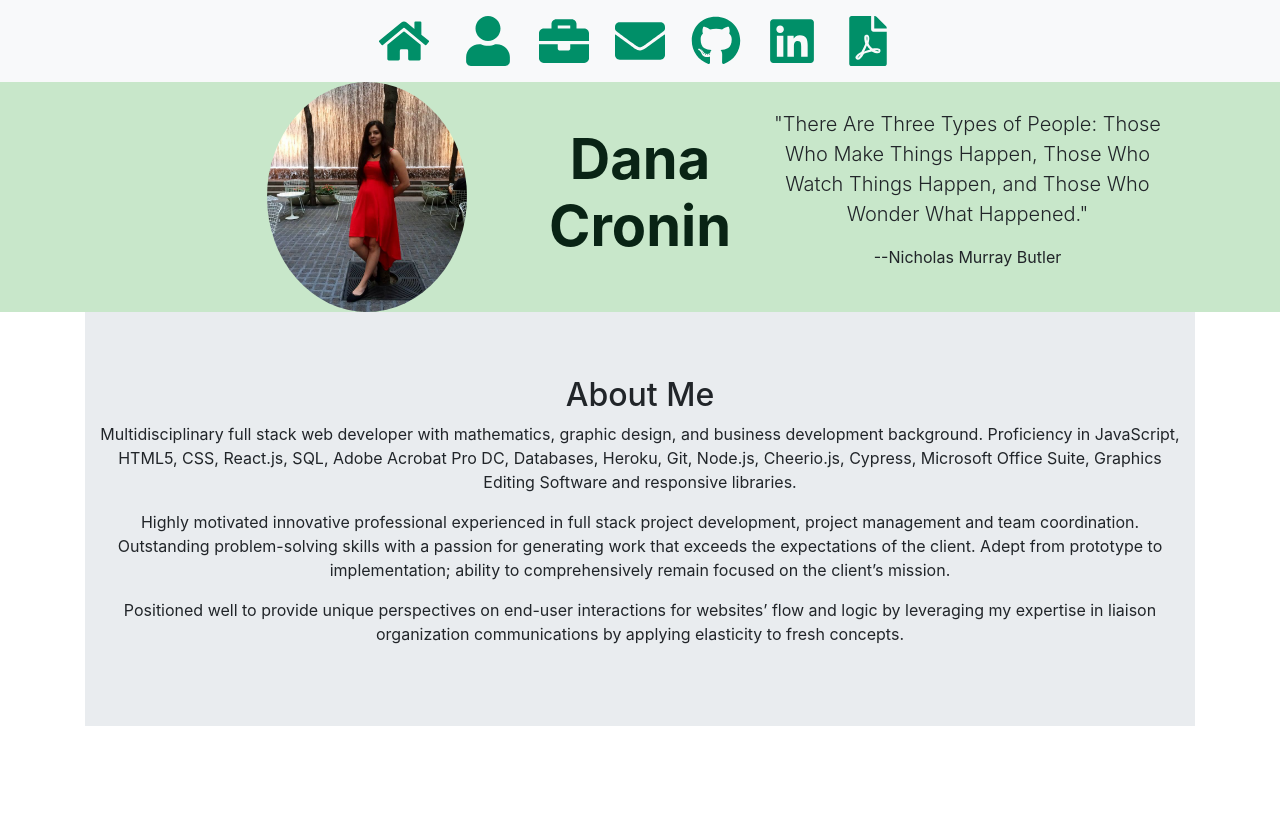
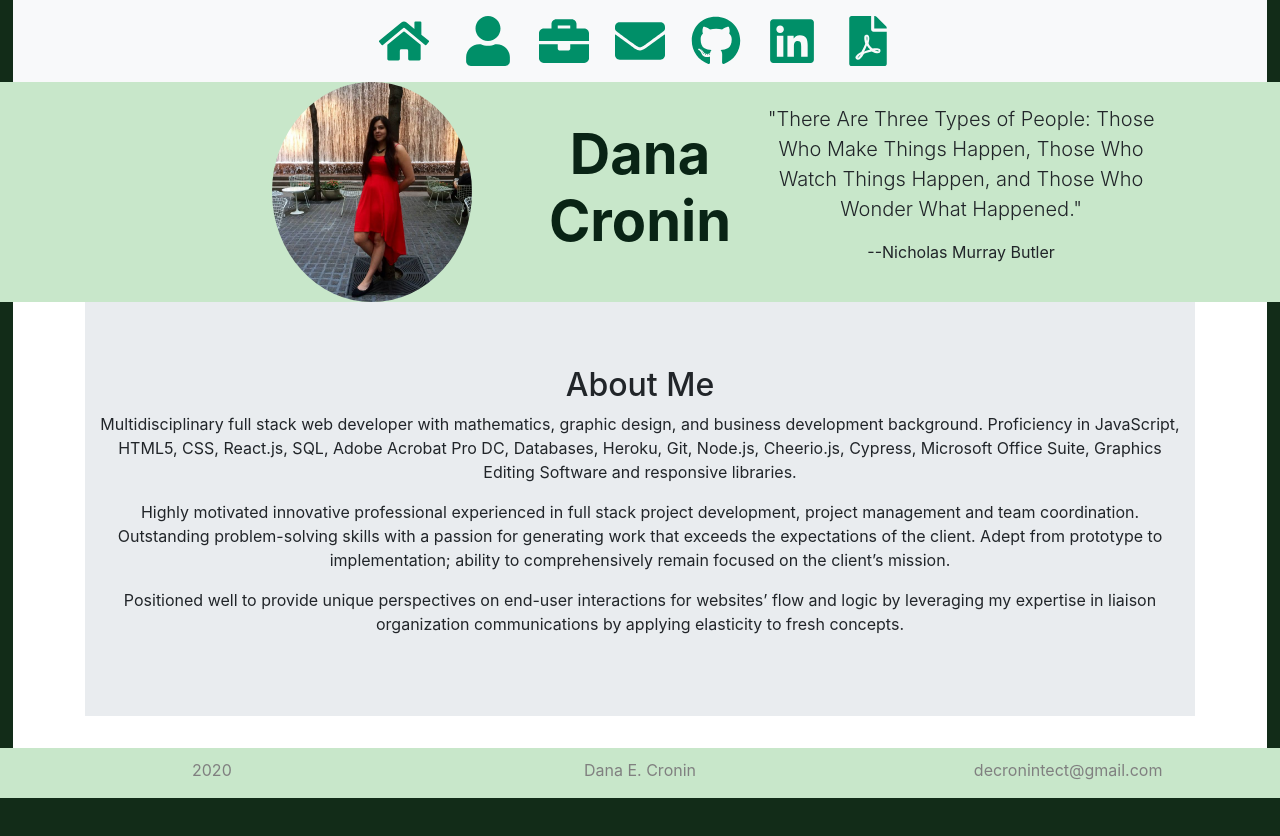
Before and after one commit to DECronin/decronin-reacttech, a React (Create React App) app: page /about in a window 1280 px wide. Shown: the top 836 px of the page. After the commit the page ends 800 px from the top, so only its background shows below. Built offline with nearby package versions, Linux system fonts and the light colour scheme.

Commit message:
styling technicalities of portfolio page

```diff
--- a/src/App.css
+++ b/src/App.css
@@ -3,4 +3,10 @@
 }
 body{
   background-attachment: fixed;
+  margin: 0px !important;
 }
+html{
+  width: 100% !important;
+  padding: 0 1% 0 1% !important;
+  background-color: rgb(18, 44, 24);
+}
--- a/src/App.js
+++ b/src/App.js
@@ -6,6 +6,7 @@ import Projects from './comonents/Projects';
 import Bio from './comonents/Bio';
 import Header from './comonents/Header';
 import Logo from './comonents/Logo';
+import Footer from './comonents/Footer';
 
 
 function App() {
@@ -17,6 +18,7 @@ function App() {
         <Route exact path="/" component={Logo} />
         <Route exact path="/about" component={Bio} />
         <Route exact path="/portfolio" component={Projects} />
+        <Footer />
       </Wrapper>
     </div>
     </Router>
--- a/src/comonents/Bio/index.css
+++ b/src/comonents/Bio/index.css
@@ -1,6 +1,6 @@
 #bio-pic{
     width: 200px;
-    height: 230px;
+    height: 220px;
     object-fit: cover;
     border-radius: 50%;
 }
@@ -10,13 +10,17 @@ h1{
     line-height: 3rem;
     font-size: larger;
 }
-
 div{
     justify-content: center;
     align-content: center;
     align-items: center;
 }
-
+footer,
 header{
     background-color: rgb(200, 231, 202);
 }
+footer{
+    color: gray;
+    padding-top: 10px;
+    padding-bottom: 0px !important;
+}
--- a/src/comonents/Footer/index.js
+++ b/src/comonents/Footer/index.js
@@ -0,0 +1,11 @@
+import React from 'react';
+
+function Footer(){
+    return(<><footer className="footer row justify-content-center">
+        <p className="col-4">2020</p>
+        <p className="col-4">Dana E. Cronin</p>
+        <p className="col-4">decronintect@gmail.com</p>
+    </footer></>)
+}
+
+export default Footer;
--- a/src/comonents/Header/index.js
+++ b/src/comonents/Header/index.js
@@ -3,9 +3,8 @@ import Nav from '../Nav';
 
 function Header() {
 return (<>
-    <header>
     <Nav />
-        <div className="row  justify-content-center">
+    <header className="row justify-content-center">
         <div className="col-2"></div>
         <div className="col-3">
             <img src="./files/ny-selfy.jpg" alt="my-face" id="bio-pic" />
@@ -18,7 +17,6 @@ return (<>
             <p class="quote-source">--Nicholas Murray Butler</p>
         </div>
         <div className="col-1"></div>
-        </div>
     </header>
 </>)
 }
--- a/src/comonents/Nav/index.js
+++ b/src/comonents/Nav/index.js
@@ -4,7 +4,7 @@ import { Link } from "react-router-dom";
 
 function Nav() {
     return (<>
-        <nav className="navbar navbar-expand-lg navbar-light bg-light justify-content-center circular-menu">
+        <nav className="navbar navbar-expand-lg navbar-light bg-light justify-content-center">
             <Link className="navbar-brand logo root" to="/" title="Home">
                 <FaHome
                     color="#008f68"
--- a/src/comonents/Wrapper/style.css
+++ b/src/comonents/Wrapper/style.css
@@ -1,4 +1,3 @@
 .wrapper {
-  min-height: 100%;
-  padding-bottom: 100px;
+  min-height: 90%;
 }
```
Lines whose indentation alone changed are shown as unchanged.
